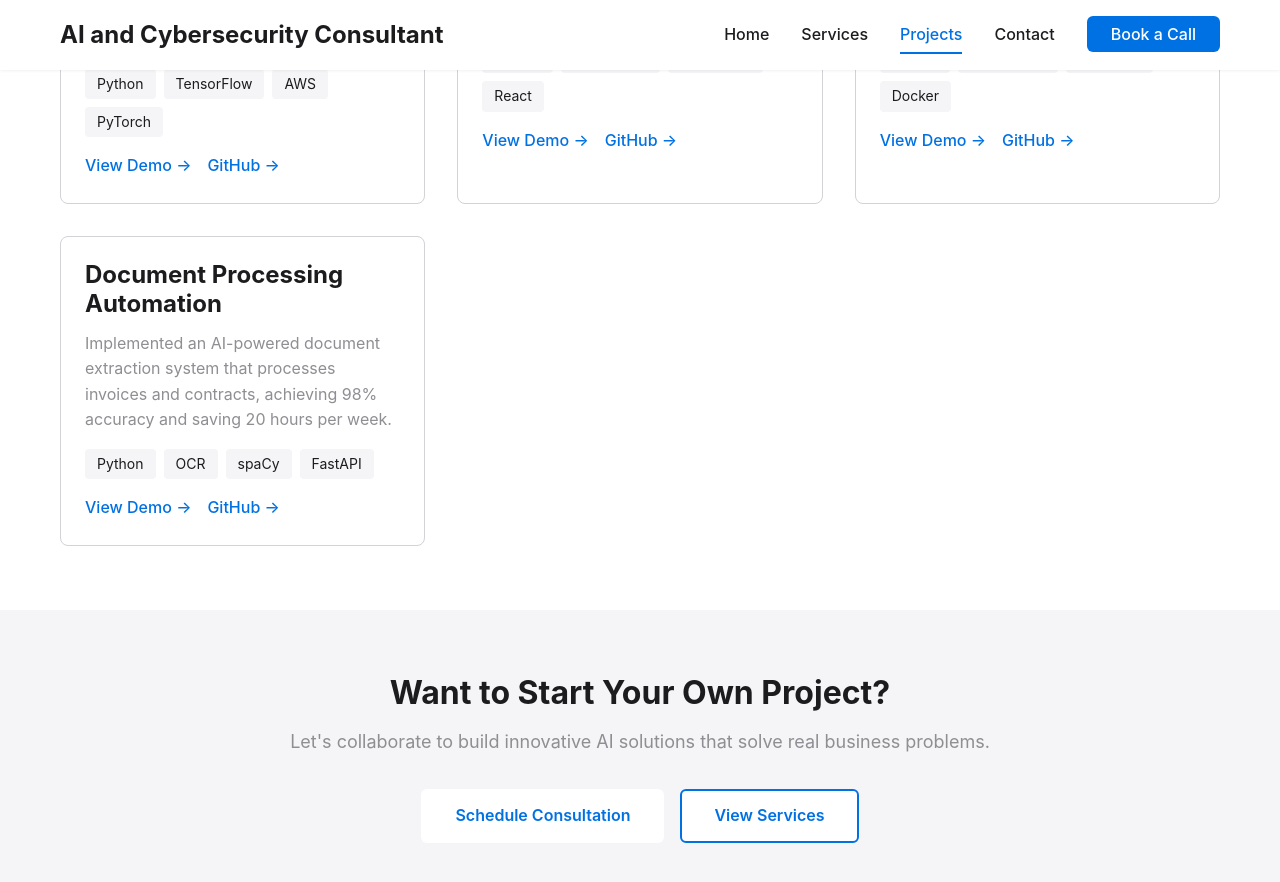
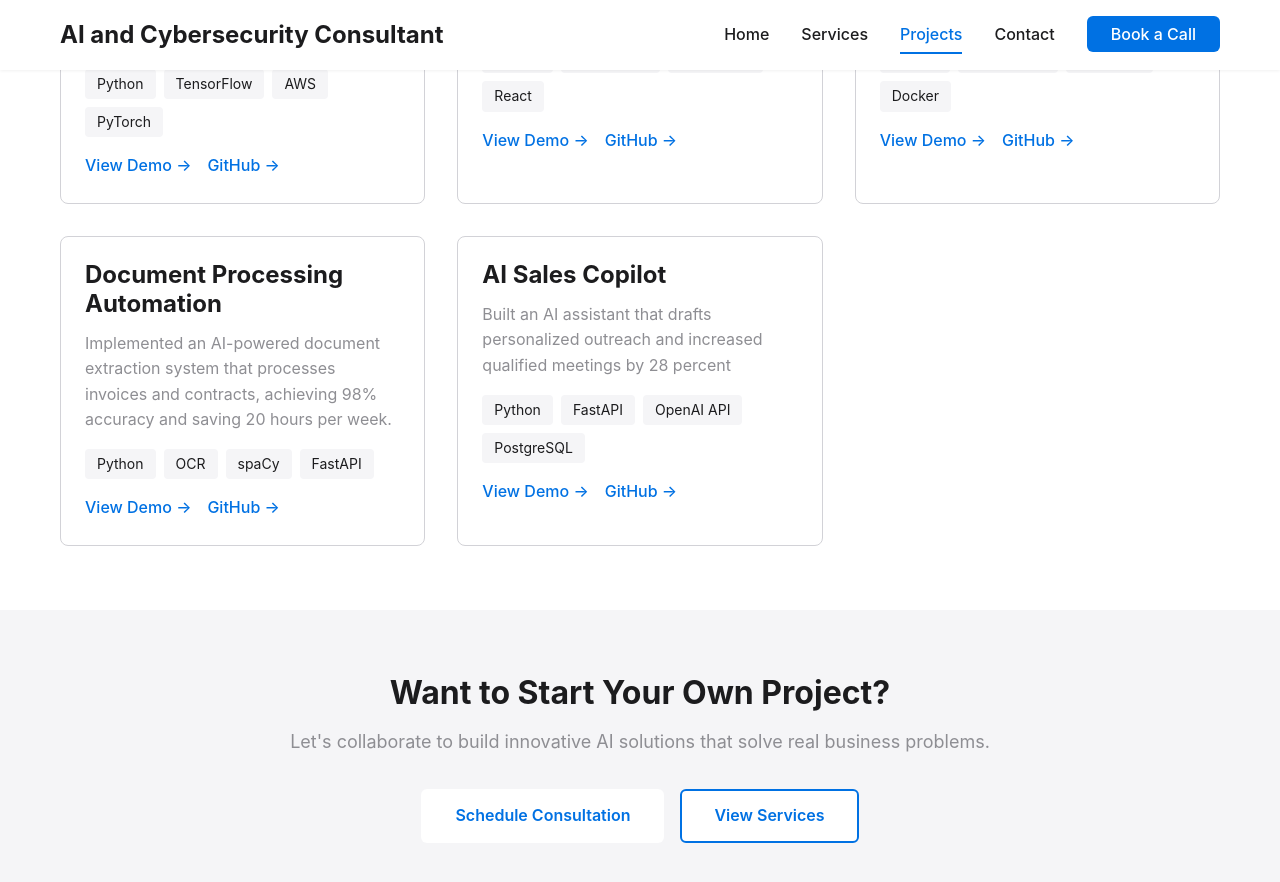
Before and after one commit to Eagolo135/Eagolo135.github.io, a Jekyll site: the page built from projects.html, in a window 1280 px wide and 900 px high, scrolled down 634 px. Shown: the top 882 px of the window. Built offline with Jekyll 4.4.1, drawn with Linux system fonts in a browser that asks for light colours.

Commit message:
Add AI Sales Copilot project

```diff
--- a/_data/site.yml
+++ b/_data/site.yml
@@ -177,6 +177,16 @@ projects:
       - FastAPI
     demo_link: "#"
     github_link: "#"
+  - title: AI Sales Copilot
+    description: Built an AI assistant that drafts personalized outreach and
+      increased qualified meetings by 28 percent
+    stack:
+      - Python
+      - FastAPI
+      - OpenAI API
+      - PostgreSQL
+    demo_link: "#"
+    github_link: "#"
 email: nicholasnelson1203@gmail.com
 phone: (862) 224-7718
 formspree_endpoint: https://formspree.io/f/xpqjpvgn
```
